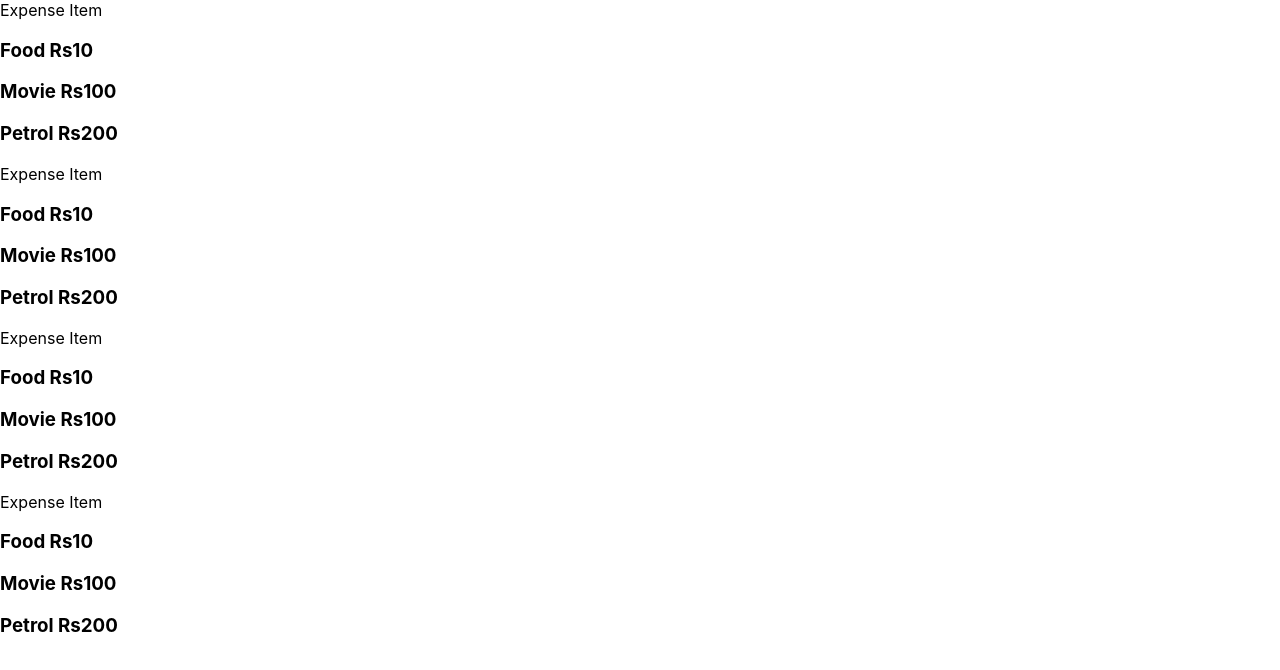
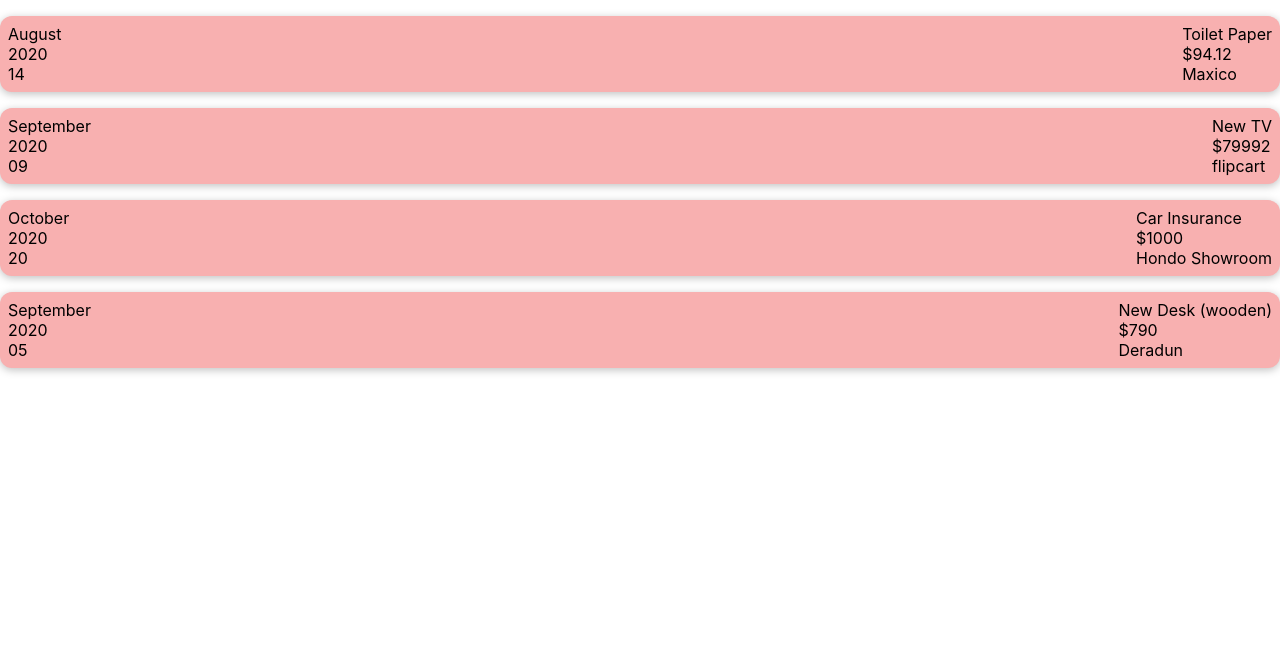
Before and after one commit to AkankshaSurkar/React-Library, a React (Create React App) app: page / in a window 1280 px wide. Shown: the top 670 px of the page. Built offline with nearby package versions, Linux system fonts and the light colour scheme.

Commit message:
commited

```diff
--- a/src/App.js
+++ b/src/App.js
@@ -10,30 +10,30 @@ function App() {
         {
           id:'e1',
           title: 'Toilet Paper',
-          amount: '94.12',
+          amount: '$94.12',
           date: new Date(2020,7,14),
-          LocationOfExpenditure: 'Maxico',
+          location: 'Maxico',
         },
                 {
            id: 'e2',
           title: 'New TV',
-          amount: '79992',
+          amount: '$79992',
           date: new Date(2020,8,9),
-          LocationOfExpenditure: 'flipcart',
+          location: 'flipcart',
         },
                 {
           id: 'e3',
           title: 'Car Insurance',
-          amount: '1000',
+          amount: '$1000',
           date: new Date(2020,9,20),
-          LocationOfExpenditure:'Hondo Showroom',
+          location:'Hondo Showroom',
         },
             {
           id:'e4',
           title: 'New Desk (wooden)',
-          amount: '790',
+          amount: '$790',
           date: new Date(2020,8,5),
-          LocationOfExpenditure:'Deradun',
+          location:'Deradun',
         },
       ];
         return (
@@ -42,14 +42,14 @@ function App() {
             title ={expenses[0].title}
             amount = {expenses[0].amount}
             date = {expenses[0].date}
-            LocationOfExpenditure = {expenses[0].LocationOfExpenditure}
+            location = {expenses[0].location}
             ></ExpenseItem>
 
              <ExpenseItem
             title ={expenses[1].title}
             amount = {expenses[1].amount}
             date = {expenses[1].date}
-            LocationOfExpenditure = {expenses[1].LocationOfExpenditure}
+            location = {expenses[1].location}
 
             ></ExpenseItem>
 
@@ -57,15 +57,15 @@ function App() {
             title ={expenses[2].title}
             amount = {expenses[2].amount}
             date = {expenses[2].date}
-            LocationOfExpenditure = {expenses[2].LocationOfExpenditure}
+            location = {expenses[2].location}
 
             ></ExpenseItem>
 
-<ExpenseItem
+        <ExpenseItem
             title ={expenses[3].title}
             amount = {expenses[3].amount}
             date = {expenses[3].date}
-            LocationOfExpenditure = {expenses[3].LocationOfExpenditure}
+            location = {expenses[3].location}
 
             ></ExpenseItem>
           </div>
--- /dev/null
+++ b/src/components/ExpenseDate.css
@@ -0,0 +1,58 @@
+.expense-item {
+    display: flex;
+    justify-content: space-between;
+    align-items: center;
+    box-shadow: 0 2px 8px rgba(0, 0, 0, 0.25);
+    padding: 0.5rem;
+    margin: 1rem 0;
+    border-radius: 12px;
+    background-color: #f8b0b0;
+  }
+
+  .expense-item__description {
+    display: flex;
+    flex-direction: column;
+    gap: 1rem;
+    align-items: center;
+    flex-flow: column-reverse;
+    justify-content: flex-start;
+    flex: 1;
+  }
+
+  .expense-item h2 {
+    color: #3a3a3a;
+    font-size: 2rem;
+    flex: 5;
+    margin: 0 1rem;
+    color: white;
+    text-align: center;
+  }
+
+  .expense-item__price {
+    font-size: 1rem;
+    font-weight: bold;
+    color: white;
+    background-color: #40005d;
+    border: 1px solid white;
+    padding: 0.5rem;
+    border-radius: 12px;
+  }
+
+  @media (min-width: 580px) {
+    .expense-item__description {
+      flex-direction: row;
+      align-items: center;
+      justify-content: flex-start;
+      flex: 1;
+    }
+
+    .expense-item__description h2 {
+      font-size: 1.50rem;
+      text-align: center;
+    }
+
+    .expense-item__price {
+      font-size: 1.25rem;
+      padding: 0.5rem 1.5rem;
+    }
+  }
--- /dev/null
+++ b/src/components/ExpenseDate.js
@@ -0,0 +1,15 @@
+import './ExpenseDate.css';
+function ExpenseDate(props)
+{
+    const month = props.date.toLocaleString('en-US',{month:'long'});
+    const day = props.date.toLocaleString('en-US', {day:'2-digit'});
+    const year = props.date.getFullYear();
+    return(
+        <div>
+            <div>{month}</div>
+            <div>{year}</div>
+            <div>{day}</div>
+        </div>
+    );
+}
+export default ExpenseDate;
--- /dev/null
+++ b/src/components/ExpenseDetails.css
@@ -0,0 +1,58 @@
+.expense-item {
+    display: flex;
+    justify-content: space-between;
+    align-items: center;
+    box-shadow: 0 2px 8px rgba(0, 0, 0, 0.25);
+    padding: 0.5rem;
+    margin: 1rem 0;
+    border-radius: 12px;
+    background-color: #f8b0b0;
+  }
+
+  .expense-item__description {
+    display: flex;
+    flex-direction: column;
+    gap: 1rem;
+    align-items: center;
+    flex-flow: column-reverse;
+    justify-content: flex-start;
+    flex: 1;
+  }
+
+  .expense-item h2 {
+    color: #3a3a3a;
+    font-size: 2rem;
+    flex: 5;
+    margin: 0 1rem;
+    color: white;
+    text-align: center;
+  }
+
+  .expense-item__price {
+    font-size: 1rem;
+    font-weight: bold;
+    color: white;
+    background-color: #40005d;
+    border: 1px solid white;
+    padding: 0.5rem;
+    border-radius: 12px;
+  }
+
+  @media (min-width: 580px) {
+    .expense-item__description {
+      flex-direction: row;
+      align-items: center;
+      justify-content: flex-start;
+      flex: 1;
+    }
+
+    .expense-item__description h2 {
+      font-size: 1.50rem;
+      text-align: center;
+    }
+
+    .expense-item__price {
+      font-size: 1.25rem;
+      padding: 0.5rem 1.5rem;
+    }
+  }
--- /dev/null
+++ b/src/components/ExpenseDetails.js
@@ -0,0 +1,15 @@
+import './ExpenseDetails.css';
+function ExpenseDetails(props)
+{
+    const expenseTitle = 'Car Insurance';
+    const expenseAmount = 294.67;
+    const expenseLocation ='Honda Showroom Nagpur';
+    return(
+        <div>
+            <div>{props.title}</div>
+            <div>{props.amount}</div>
+            <div>{props.location}</div>
+        </div>
+    );
+}
+export default ExpenseDetails;
--- a/src/components/ExpenseItem.js
+++ b/src/components/ExpenseItem.js
@@ -1,13 +1,55 @@
-function ExpenseItem(){
+import ExpenseDate from './ExpenseDate';
+import ExpenseDetails from './ExpenseDetails';
+import './ExpenseItem.css';
+function ExpenseItem(props){
+    const expenseDate = new Date(2021,2,28);
+    const expenseTitle = 'Car Insurance';
+    const expenseAmount = 294.67;
+    const expenseLocation ='Honda Showroom Nagpur';
+
         return (
-       <div>
-        <div>Expense Item</div>
-        <div>
-            <h3>Food Rs10</h3>
-             <h3>Movie Rs100</h3>
-            <h3>Petrol Rs200</h3>
+
+           <div className='expense-item'>
+            <ExpenseDate date={props.date} />
+           <div className='expense-item_description'>
+           <ExpenseDetails amount={props.amount}  location={props.location}   title={props.title} />
+            {/* <h2>{props.title}</h2>
+            <div className='expense-item_price'>${props.amount}</div>
+            <div className='expense-item_place'>
+           <div>{props.LcommitocationOfExpenditure}</div>
+            </div> */}
+
+
            </div>
            </div>
         );
     }
     export default ExpenseItem;
+
+
+
+
+
+
+
+// function ExpenseItem(){
+// const expenseDate = new Date(2021,2,28);
+// const expenseTitle = 'Car Insurance';
+// const expenseAmount = 294.67;
+// const LocationOfExpenditure ='Honda Showroom Nagpur';
+
+//     return (
+//        <div className='expense-item'>
+//        <div>{expenseDate.toISOString()}</div>
+//        <div className='expense-item_description'>
+//         <h2>{expenseTitle}</h2>
+//         <div className='expense-item_price'>${expenseAmount}</div>
+//         <div className='expense-item_place'>
+//         <div>{LocationOfExpenditure}</div>
+//             </div>
+
+//        </div>
+//        </div>
+//     );
+// }
+// export default ExpenseItem;
```
Lines whose indentation alone changed are shown as unchanged.
